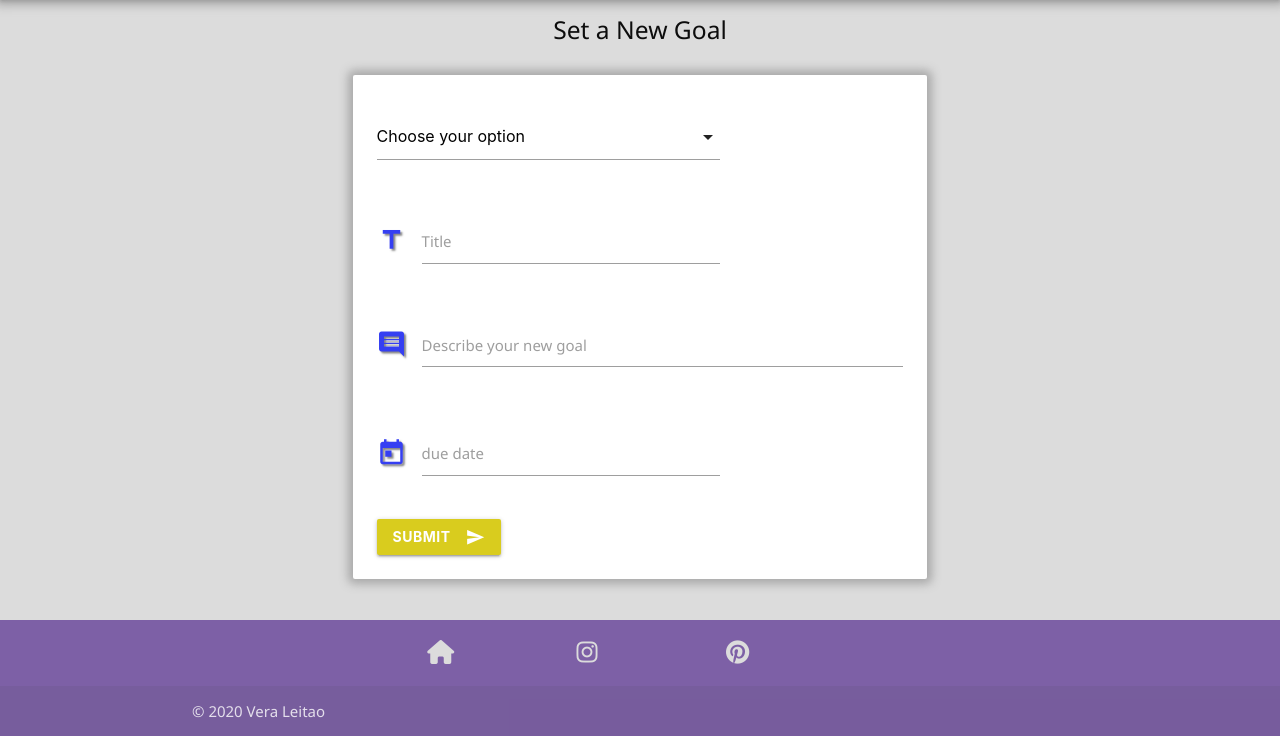
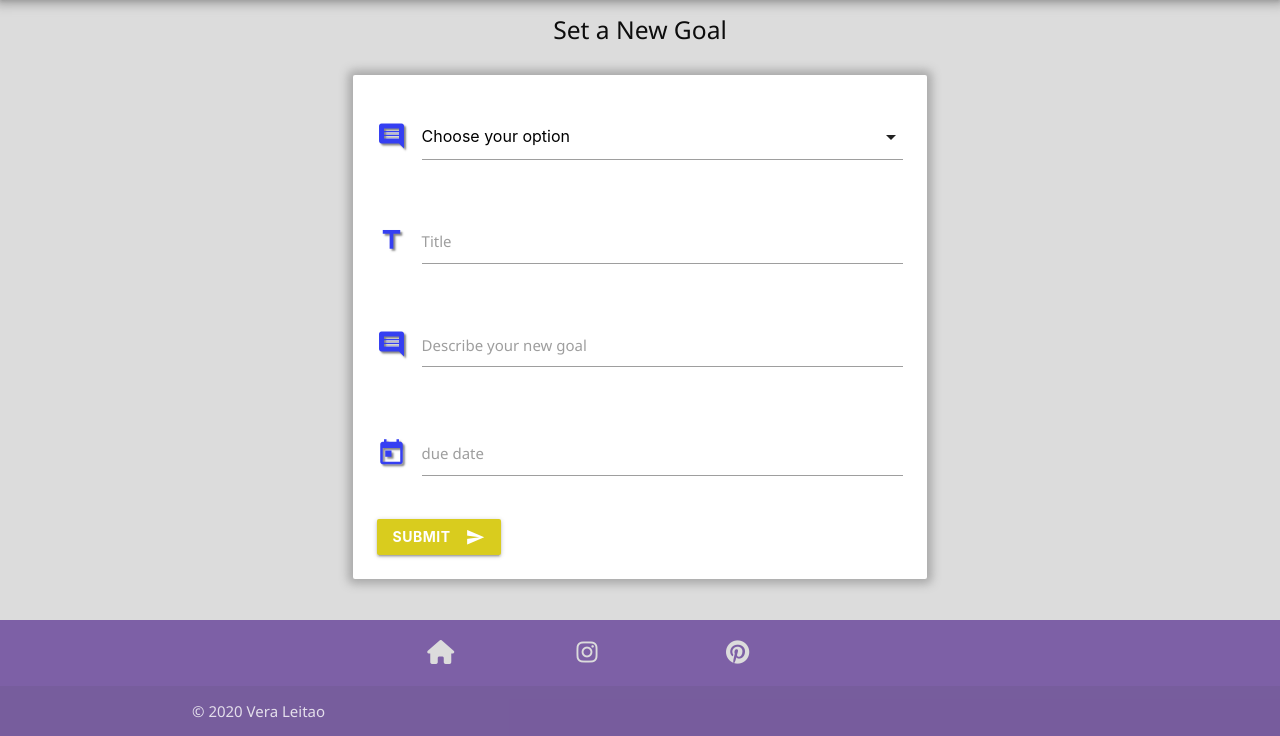
Before and after one commit to veraleitaodev/getGoals, a Flask app: page /new_goal in a window 1280 px wide. Shown: the part 64-800 px from the top of the page. Run offline with Flask 2, Linux system fonts and the light colour scheme; a database or web service that is not in the repository returns one stand-in record (values such as "Sample title"); some libraries are stand-ins or nearby versions; some web fonts are replaced.

Commit message:
add dropdown functionality

```diff
--- a/run.py
+++ b/run.py
@@ -112,7 +112,9 @@ def logout():
 
 @app.route("/new_goal")
 def new_goal():
-    return render_template("new-goal.html")
+    categories = mongo.db.categories.find().sort("category_name", 1)
+
+    return render_template("new-goal.html", categories=categories)
 
 
 if __name__ == "__main__":
--- a/templates/new-goal.html
+++ b/templates/new-goal.html
@@ -10,29 +10,34 @@
       <div class="card-panel new-goal-panel">
         <!-- time frame -->
         <div class="row">
-          <div class="input-field col s8">
+          <div class="input-field col s12">
+            <i class="material-icons new-form-icon prefix">comment</i>
             <select
               name="category_name
 "
               id="category_name
 "
+              class="validate"
               required
             >
               <option value="" disabled selected>Choose your option</option>
-              <option value="1">Long term</option>
-              <option value="2">Medium term</option>
-              <option value="3">Short term</option>
+              {% for category in categories %}
+              <option value="{{ category.category_name}}">
+                {{ category.category_name}}
+              </option>
+              {% endfor %}
             </select>
           </div>
         </div>
         <div class="row">
-          <div class="input-field col s8">
+          <div class="input-field col s12">
             <i class="material-icons new-form-icon prefix">title</i>
             <input
               id="goal_title"
               name="goal_title"
               type="text"
-              data-length="50" required
+              data-length="50"
+              required
             />
             <label for="goal_title">Title</label>
           </div>
@@ -44,17 +49,22 @@
               id="goal_description"
               name="goal_description"
               class="materialize-textarea"
-              data-length="200" required
+              data-length="200"
+              required
             ></textarea>
-            <label for="goal_description"
-              >Describe your new goal</label
-            >
+            <label for="goal_description">Describe your new goal</label>
           </div>
         </div>
         <div class="row">
-          <div class="input-field col s8">
+          <div class="input-field col s12">
             <i class="material-icons new-form-icon prefix">today</i>
-            <input id="due_date" name="due_date" type="text" class="datepicker validate" required/>
+            <input
+              id="due_date"
+              name="due_date"
+              type="text"
+              class="datepicker validate"
+              required
+            />
             <label for="due_date">due date</label>
           </div>
         </div>
```
